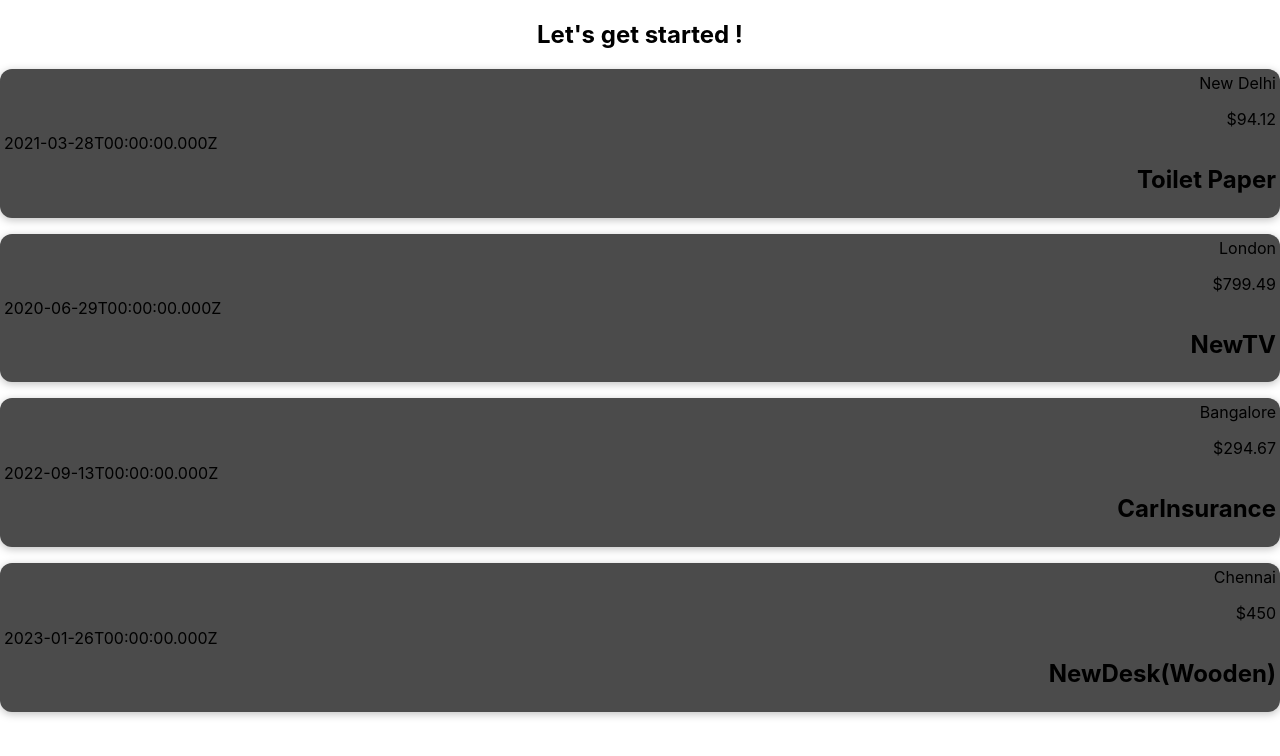
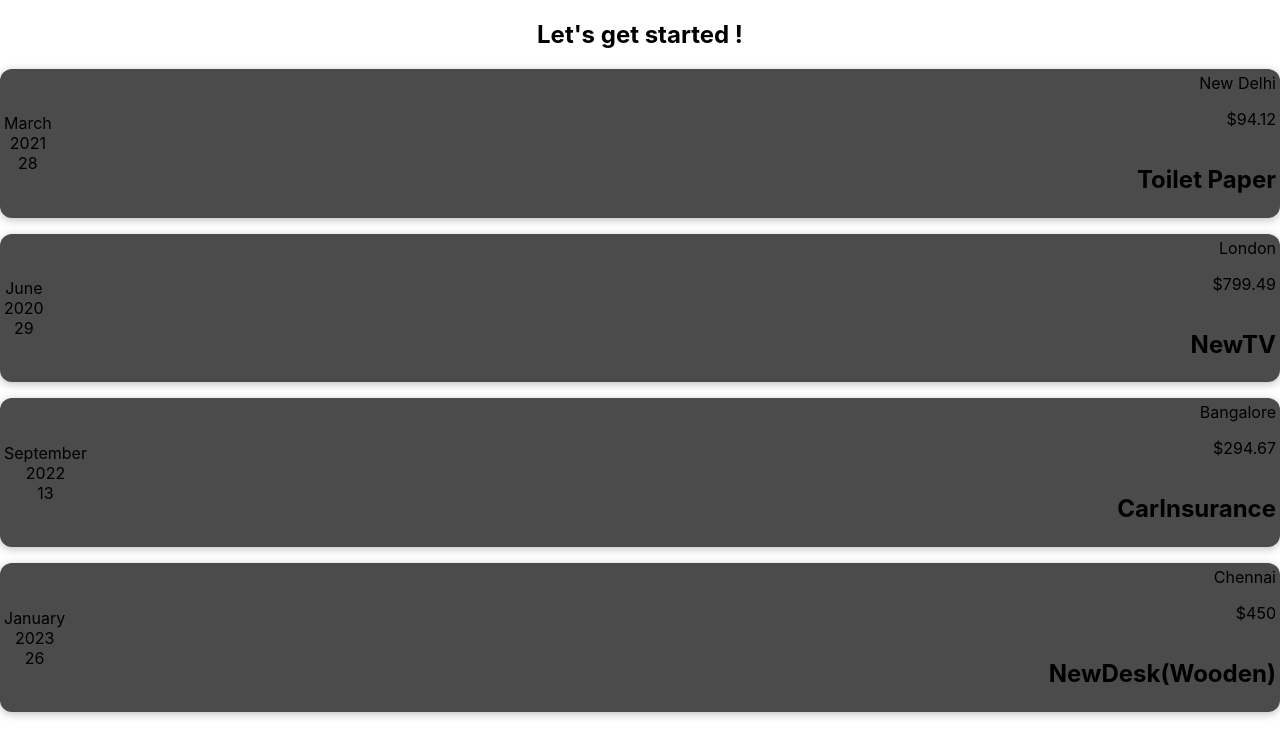
Before and after one commit to Nishiy007/ExpenseTracker, a React (Create React App) app: page / in a window 1280 px wide. Shown: the top 756 px of the page. Built offline with nearby package versions, Linux system fonts and the light colour scheme.

Commit message:
splitting components

```diff
--- /dev/null
+++ b/src/Components/ExpenseDate.js
@@ -0,0 +1,16 @@
+function  ExpenseDate(props){
+    const month=props.date.toLocaleString('en-US' , {month:'long'});
+    const day=props.date.toLocaleString('en-US' , {day:'2-digit'});
+    const year=props.date.getFullYear();
+
+
+return(
+<div>
+    <div>{month}</div>
+    <div>{year}</div>
+    <div>{day}</div>
+</div>
+);
+}
+
+export default ExpenseDate;
--- a/src/Components/ExpenseItem.js
+++ b/src/Components/ExpenseItem.js
@@ -1,10 +1,11 @@
+import ExpenseDate from './ExpenseDate';
 import './ExpenseItem.css';
 function ExpenseItem(props) {
     console.log(props);
 
     return (
         <div className='expense-item'>
-            <div>{props.date.toISOString()}</div>
+            <ExpenseDate  date={props.date}/>
             <div className='expense-item__description'>
                 <h2>{props.title}</h2>
                 <div className='expense-item-price'>${props.amount}</div>
```
